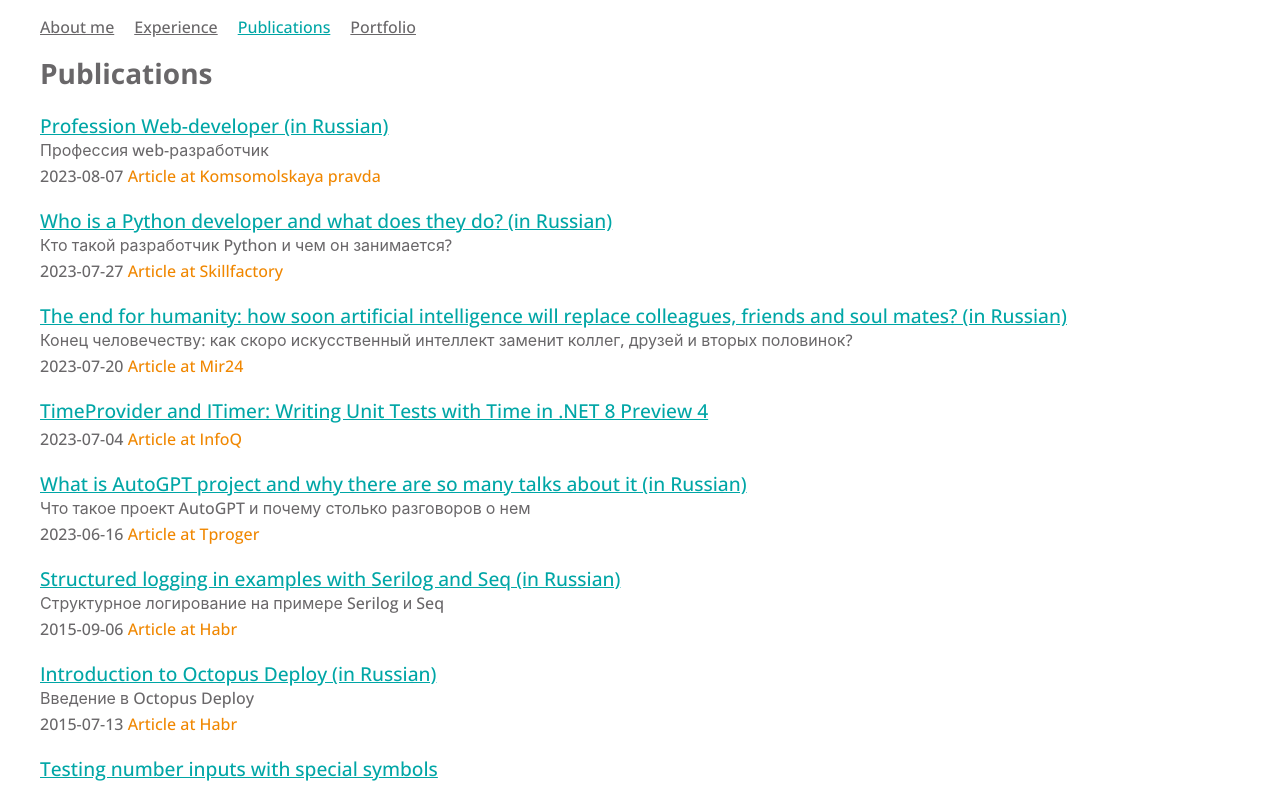
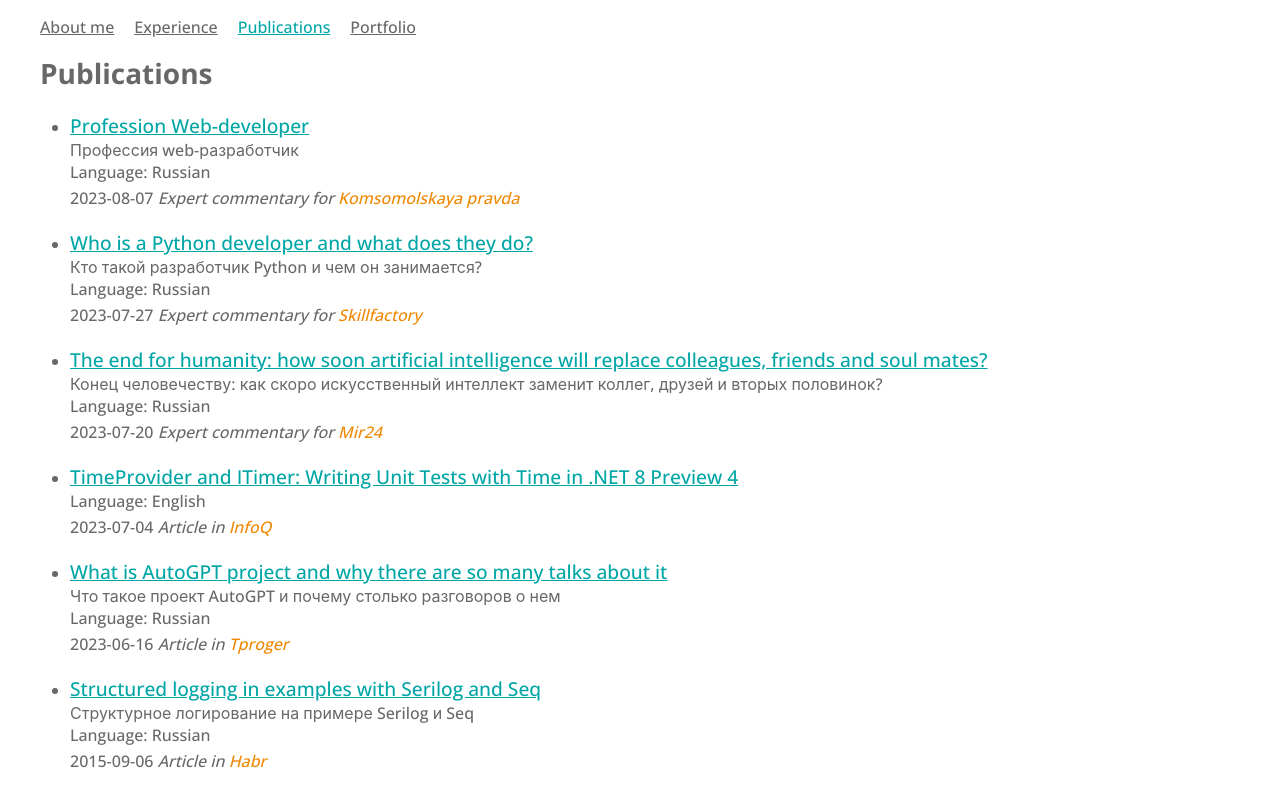
Before and after one commit to ArturAmpilogov/me, a Next.js app: page /publications in a window 1280 px wide. Shown: the top 789 px of the page. Built offline with nearby package versions, Linux system fonts and the light colour scheme.

Commit message:
2023-08 Updated publications style

```diff
--- a/components/custom/publications/Publication/Publication.module.scss
+++ b/components/custom/publications/Publication/Publication.module.scss
@@ -10,6 +10,11 @@
   font-size: 1.2rem;
 }
 
+.type {
+  font-style: italic;
+}
+
 .publisher {
   color: var(--color-secondary);
+  font-style: italic;
 }
--- a/components/custom/publications/Publication/Publication.tsx
+++ b/components/custom/publications/Publication/Publication.tsx
@@ -8,20 +8,25 @@ export const Publication = ({
   link,
   publisher,
   description,
+  language,
 }: PublicationProps): JSX.Element => {
   const typeCapitalized = type.charAt(0).toUpperCase() + type.slice(1);
+  const typePreposition = type === "article" ? "in" : "for";
 
   return (
-    <div className={styles.container}>
+    <li className={styles.container}>
       <a href={link} target="_blank" rel="noreferrer" className={styles.link}>
         {name}
       </a>
       {description && <div>{description}</div>}
+      {language && <div>Language: {language}</div>}
       <div className={styles.footer}>
         <span className={styles.date}>{date}</span>{" "}
-        <span className={styles.publisher}>{`${typeCapitalized} at `}</span>{" "}
+        <span
+          className={styles.type}
+        >{`${typeCapitalized} ${typePreposition} `}</span>{" "}
         <span className={styles.publisher}>{publisher}</span>
       </div>
-    </div>
+    </li>
   );
 };
--- a/components/custom/publications/Publications.tsx
+++ b/components/custom/publications/Publications.tsx
@@ -9,11 +9,11 @@ export const Publications = ({
   return (
     <div {...props} className={styles.container}>
       <h1>Publications</h1>
-      <div className={styles.list}>
+      <ul className={styles.list}>
         {items.map((pub) => (
           <Publication key={pub.link} {...pub} />
         ))}
-      </div>
+      </ul>
     </div>
   );
 };
--- a/data/portfolio.ts
+++ b/data/portfolio.ts
@@ -10,13 +10,13 @@ export const portfolio: IPortfolio[] = [
   {
     name: "Fireway NPM package",
     description:
-      "Open source package for Firebase database migrations. It is an improved version of another project with bug fixes and TypeScript source code. The database migrations were required for a health startup.",
+      "Open source package for Firebase database migrations. It is an improved version of another project with bug fixes and TypeScript source code. The database migrations were required for the Healthcare startup.",
     link: "https://github.com/dev-aces/fireway",
   },
   {
     name: "Node-DBMate",
     description:
-      "Open source package that supports queries for a ClickHouse database. This is an improved forked project, it was required for a FinTech startup and ClickHouse integration.",
+      "Open source package that supports queries for ClickHouse database. This is an improved forked project, it was required for the FinTech startup and ClickHouse integration.",
     link: "https://github.com/ArturAmpilogov/node-dbmate",
   },
   {
@@ -38,12 +38,12 @@ export const portfolio: IPortfolio[] = [
   {
     name: "Robokassa NPM package",
     description:
-      "Open source package for working with the Robokassa payment system. The integration was required for one of the Education startup.",
+      "Open source package for working with the Robokassa payment system. The integration was required for the EdTech startup.",
     link: "https://github.com/dev-aces/robokassa",
   },
   {
     name: "Kana",
-    description: "Smart pricing page for a FinTech startup.",
+    description: "Smart pricing page for the FinTech startup.",
     link: "https://www.usekana.com/",
     images: [
       "/img/portfolio/kana.webp",
@@ -54,7 +54,7 @@ export const portfolio: IPortfolio[] = [
   },
   {
     name: "Perci Health Referrals",
-    description: "Referral system for a Health startup.",
+    description: "Referral system for the Healthcare startup.",
     link: "https://www.percihealth.com/",
     images: [
       "/img/portfolio/perci_referral.webp",
@@ -64,7 +64,7 @@ export const portfolio: IPortfolio[] = [
   {
     name: "High Robotics - Minespector",
     description:
-      "UX research and software creation for a tablet controller of a mining safety robot.",
+      "UX research and software creation for the tablet controller of the mining safety robot.",
     link: "https://vimeo.com/85248707",
     images: [
       "/img/portfolio/minespector_ui.png",
@@ -73,7 +73,7 @@ export const portfolio: IPortfolio[] = [
   },
   {
     name: "Socionom",
-    description: "Social network for education.",
+    description: "The social network for education.",
     link: "https://socionom.org/",
     images: ["/img/portfolio/socionom.webp", "/img/portfolio/socionom.png"],
   },
--- a/data/publications.ts
+++ b/data/publications.ts
@@ -7,6 +7,7 @@ export const publications: IPublication[] = [
     name: "Go to Basic/ .NET Floating Numbers",
     link: "https://www.codeproject.com/Tips/741647/Go-to-Basic-NET-Floating-Numbers",
     publisher: "CodeProject",
+    language: "English",
   },
   {
     type: "article",
@@ -14,30 +15,34 @@ export const publications: IPublication[] = [
     name: "Testing number inputs with special symbols",
     link: "https://www.codeproject.com/Tips/743125/Testing-number-inputs-with-special-symbols",
     publisher: "CodeProject",
+    language: "English",
   },
   {
     type: "article",
     date: "2015-07-13",
-    name: "Introduction to Octopus Deploy (in Russian)",
+    name: "Introduction to Octopus Deploy",
     description: "Введение в Octopus Deploy",
     link: "https://habr.com/ru/articles/262409/",
     publisher: "Habr",
+    language: "Russian",
   },
   {
     type: "article",
     date: "2015-09-06",
-    name: "Structured logging in examples with Serilog and Seq (in Russian)",
+    name: "Structured logging in examples with Serilog and Seq",
     description: "Структурное логирование на примере Serilog и Seq",
     link: "https://habr.com/ru/articles/266299/",
     publisher: "Habr",
+    language: "Russian",
   },
   {
     type: "article",
     date: "2023-06-16",
-    name: "What is AutoGPT project and why there are so many talks about it (in Russian)",
+    name: "What is AutoGPT project and why there are so many talks about it",
     description: "Что такое проект AutoGPT и почему столько разговоров о нем",
     link: "https://tproger.ru/articles/chto-takoe-proekt-autogpt-i-pochemu-stolko-razgovorov-o-nem/",
     publisher: "Tproger",
+    language: "Russian",
   },
   {
     type: "article",
@@ -45,31 +50,35 @@ export const publications: IPublication[] = [
     name: "TimeProvider and ITimer: Writing Unit Tests with Time in .NET 8 Preview 4",
     link: "https://www.infoq.com/articles/dotnet-unit-tests-time-timezone/",
     publisher: "InfoQ",
+    language: "English",
   },
   {
-    type: "article",
+    type: "expert commentary",
     date: "2023-07-20",
-    name: "The end for humanity: how soon artificial intelligence will replace colleagues, friends and soul mates? (in Russian)",
+    name: "The end for humanity: how soon artificial intelligence will replace colleagues, friends and soul mates?",
     description:
       "Конец человечеству: как скоро искусственный интеллект заменит коллег, друзей и вторых половинок?",
     link: "https://mir24.tv/articles/16559409/konec-chelovechestvu-kak-skoro-iskusstvennyi-intellekt-zamenit-kolleg-druzei-i-vtoryh-polovinok",
     publisher: "Mir24",
+    language: "Russian",
   },
   {
-    type: "article",
+    type: "expert commentary",
     date: "2023-07-27",
-    name: "Who is a Python developer and what does they do? (in Russian)",
+    name: "Who is a Python developer and what does they do?",
     description: "Кто такой разработчик Python и чем он занимается?",
     link: "https://blog.skillfactory.ru/python-developer/",
     publisher: "Skillfactory",
+    language: "Russian",
   },
   {
-    type: "article",
+    type: "expert commentary",
     date: "2023-08-07",
-    name: "Profession Web-developer (in Russian)",
+    name: "Profession Web-developer",
     description: "Профессия web-разработчик",
     link: "https://www.kp.ru/edu/rabota/professiya-veb-razrabotchik/",
     publisher: "Komsomolskaya pravda",
+    language: "Russian",
   },
 
 ];
--- a/pages/publications.tsx
+++ b/pages/publications.tsx
@@ -25,7 +25,6 @@ export async function getStaticProps() {
     (a, b) => new Date(b.date).getTime() - new Date(a.date).getTime()
   );
 
-  console.log(sortedPublications);
   // In the future an external API endpoint can be called to fetch data
   return {
     props: {
--- a/types/IPublication.ts
+++ b/types/IPublication.ts
@@ -5,4 +5,5 @@ export interface IPublication {
   link: string;
   publisher: string;
   description?: string;
+  language: string;
 }
```
